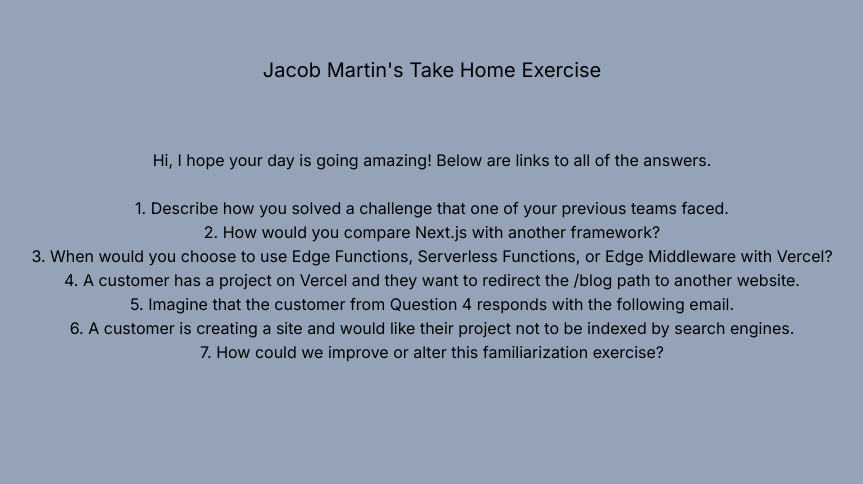
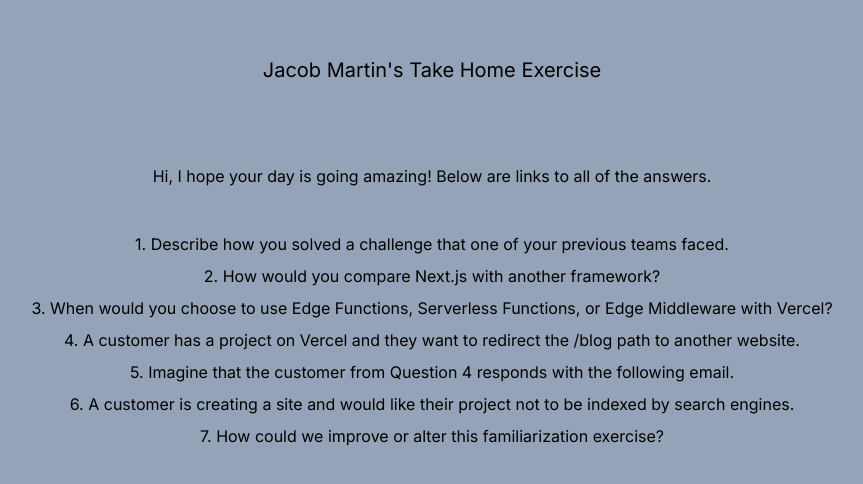
Before and after one commit to Yagudagu/nextjs-vercel-exercise, a Next.js app: page / in a window 1280 px wide. Shown: the top 484 px of the page, without its empty margins (208-1071 px from the left). Built offline with nearby package versions, Linux system fonts and the light colour scheme.

Commit message:
final touches

```diff
--- a/app/page.tsx
+++ b/app/page.tsx
@@ -4,47 +4,47 @@
   return (
     <div className="text-center">
       <h1 className="text-xl py-10">Jacob Martin's Take Home Exercise</h1>
-      <p className="py-6">
+      <p className="py-10">
         Hi, I hope your day is going amazing! Below are links to all of the
         answers.
       </p>
       <ul>
-        <li>
+        <li className="py-1 hover:text-white">
           <Link href="/1">
             1. Describe how you solved a challenge that one of your previous
             teams faced.
           </Link>
         </li>
-        <li>
+        <li className="py-1 hover:text-white">
           <Link href="/2">
             2. How would you compare Next.js with another framework?
           </Link>
         </li>
-        <li>
+        <li className="py-1 hover:text-white">
           <Link href="/3">
             3. When would you choose to use Edge Functions, Serverless
             Functions, or Edge Middleware with Vercel?
           </Link>
         </li>
-        <li>
+        <li className="py-1 hover:text-white">
           <Link href="/4">
             4. A customer has a project on Vercel and they want to redirect the
             /blog path to another website.
           </Link>
         </li>
-        <li>
+        <li className="py-1 hover:text-white">
           <Link href="/5">
             5. Imagine that the customer from Question 4 responds with the
             following email.
           </Link>
         </li>
-        <li>
+        <li className="py-1 hover:text-white">
           <Link href="/6">
             6. A customer is creating a site and would like their project not to
             be indexed by search engines.
           </Link>
         </li>
-        <li>
+        <li className="py-1 hover:text-white">
           <Link href="/7">
             7. How could we improve or alter this familiarization exercise?
           </Link>
```
